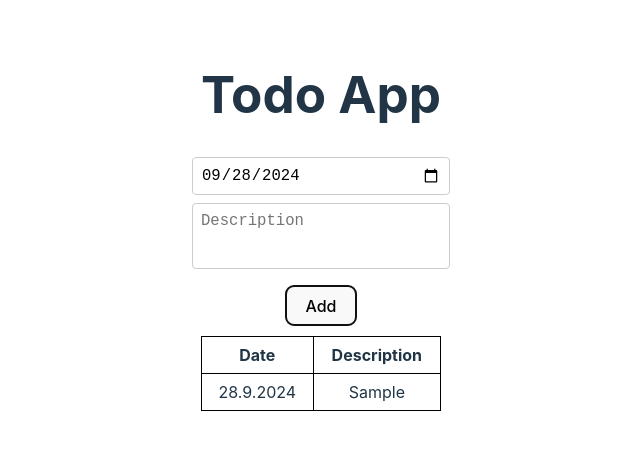
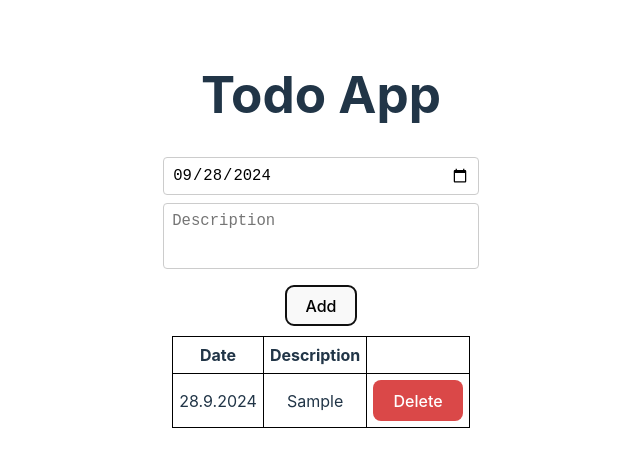
Before and after one commit to Bminor87/todolist, a React (Vite) app: page / in a window 1280 px wide. Both pictures are taken after typing "Sample" into the empty fields and a click on the button "Add". Shown: the top 466 px of the page, without its empty margins (319-959 px from the left). Built offline with nearby package versions, Linux system fonts and the light colour scheme.

Commit message:
add delete functionality

```diff
--- a/src/components/TodoList.css
+++ b/src/components/TodoList.css
@@ -35,3 +35,14 @@
   background-color: #19ce73;
   color: #001313;
 }
+
+.TodoList .button.red {
+  background-color: #da4848;
+  color: #fff;
+}
+
+.TodoList .button.red:hover {
+  background-color: #ff6666;
+  outline: 2px solid #da4848;
+  border: 1px solid #da4848;
+}
--- a/src/components/TodoList.jsx
+++ b/src/components/TodoList.jsx
@@ -51,7 +51,7 @@ function TodoList() {
       <button className="button" onClick={addTodo}>
         Add
       </button>
-      <TodoTable todos={todos} />
+      <TodoTable todos={todos} setTodos={setTodos} />
     </div>
   );
 }
--- a/src/components/TodoTable.jsx
+++ b/src/components/TodoTable.jsx
@@ -1,7 +1,11 @@
 import "./TodoTable.css";
 
-function TodoTable({ todos }) {
+function TodoTable({ todos, setTodos }) {
   console.log("TodoTable rerenders");
+
+  const handleDelete = (index) => {
+    setTodos(todos.filter((todo, i) => i !== index));
+  };
 
   const formatDate = (date) => {
     return new Date(date).toLocaleDateString("fi");
@@ -16,6 +20,7 @@ function TodoTable({ todos }) {
           <tr>
             <th>Date</th>
             <th>Description</th>
+            <th>&nbsp;</th>
           </tr>
         </thead>
       )}
@@ -24,6 +29,14 @@ function TodoTable({ todos }) {
           <tr key={index}>
             <td>{formatDate(todo.date)}</td>
             <td>{todo.description}</td>
+            <td>
+              <button
+                className="button red"
+                onClick={() => handleDelete(index)}
+              >
+                Delete
+              </button>
+            </td>
           </tr>
         ))}
       </tbody>
```
